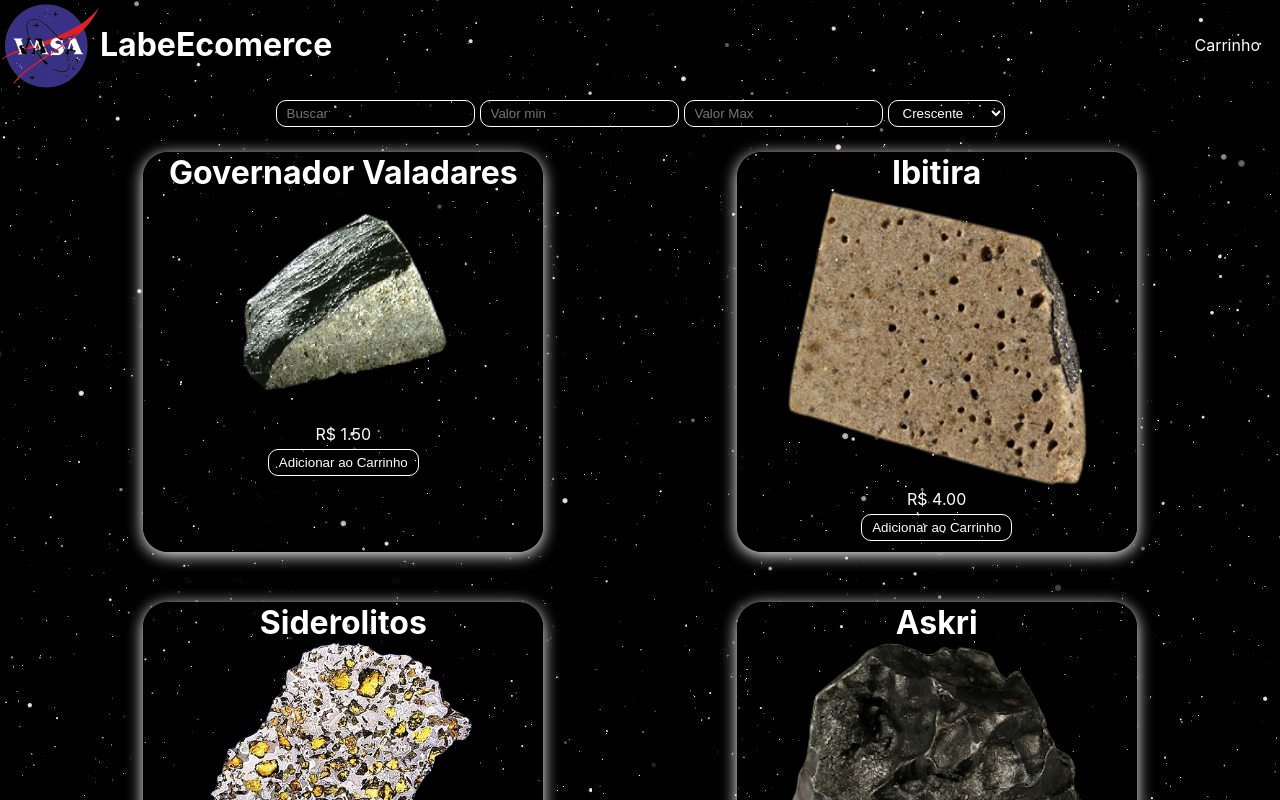
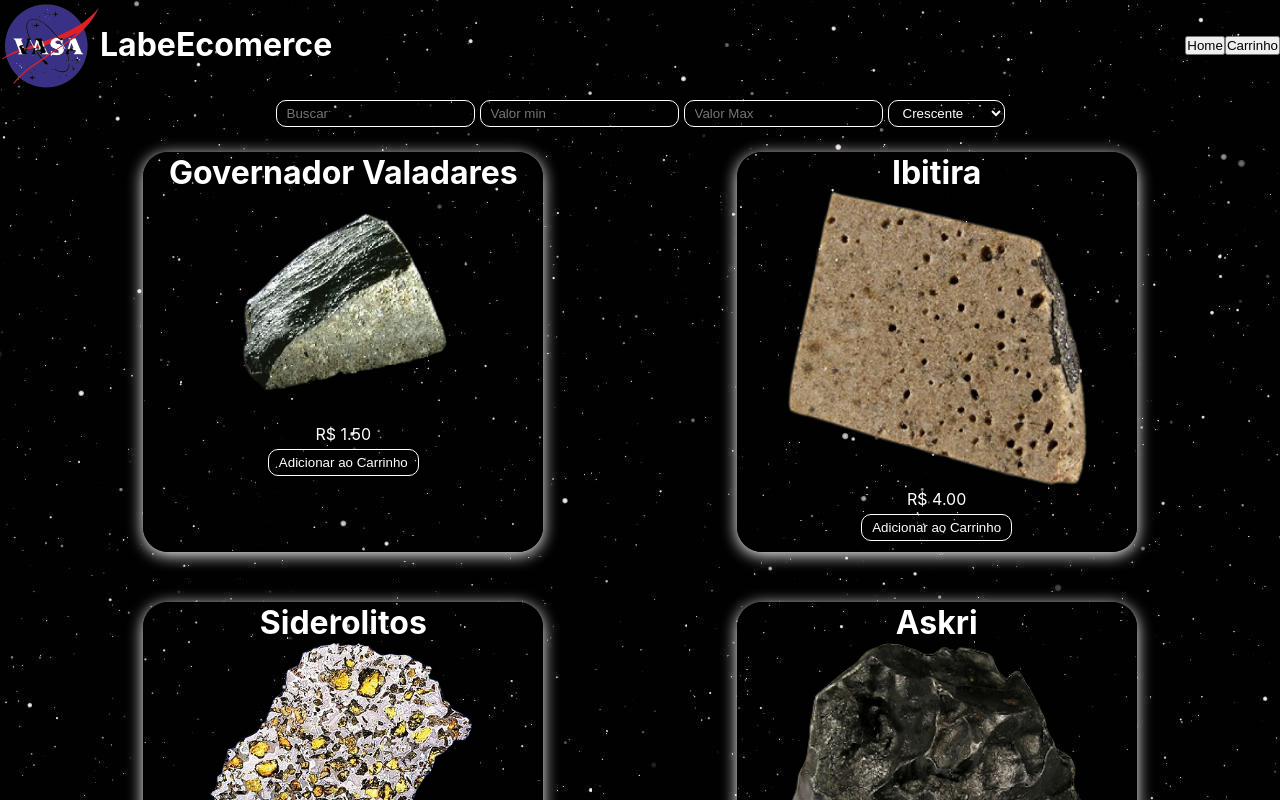
Before and after one commit to future4code/AAF-reforco-labe-commerce2, a React (Create React App) app in the folder labe-comerce2/: page / in a window 1280 px wide. Shown: the top 800 px of the page. Built offline with nearby package versions, Linux system fonts and the light colour scheme.

Commit message:
resolvendo conflitos

```diff
--- a/labe-comerce2/src/Pages/Home/Home.js
+++ b/labe-comerce2/src/Pages/Home/Home.js
@@ -39,6 +39,7 @@ function Home(props) {
       name: "Siderolitos",
       valor: 15.8,
     },
+
     {
       id: 5,
       imagem: metebonito,
@@ -69,13 +70,14 @@ function Home(props) {
   // const filtro = produtos
 
   const carrinho = (id) => {
-    const copyArray = [...produtos];
-    const selectItem = copyArray.filter((item) => {
+    const selectItem = produtos.filter((item) => {
       if (item.id === id) {
         return props.cart;
       }
     });
+
     props.setCart(selectItem);
+    const copyArray = [...produtos, props.cart];
     console.log(selectItem);
   };
 
--- a/labe-comerce2/src/components/Header/Header.js
+++ b/labe-comerce2/src/components/Header/Header.js
@@ -12,9 +12,8 @@ function Header(props) {
         </C.FotoNome>
 
         <C.AreaList>
-          <ul>
-            <li>Carrinho</li>
-          </ul>
+          <button onClick={() => props.escolheTela("home")}>Home</button>
+          <button onClick={() => props.escolheTela("cart")}>Carrinho</button>
         </C.AreaList>
       </C.AreaCenter>
     </C.AreaHeader>
```
